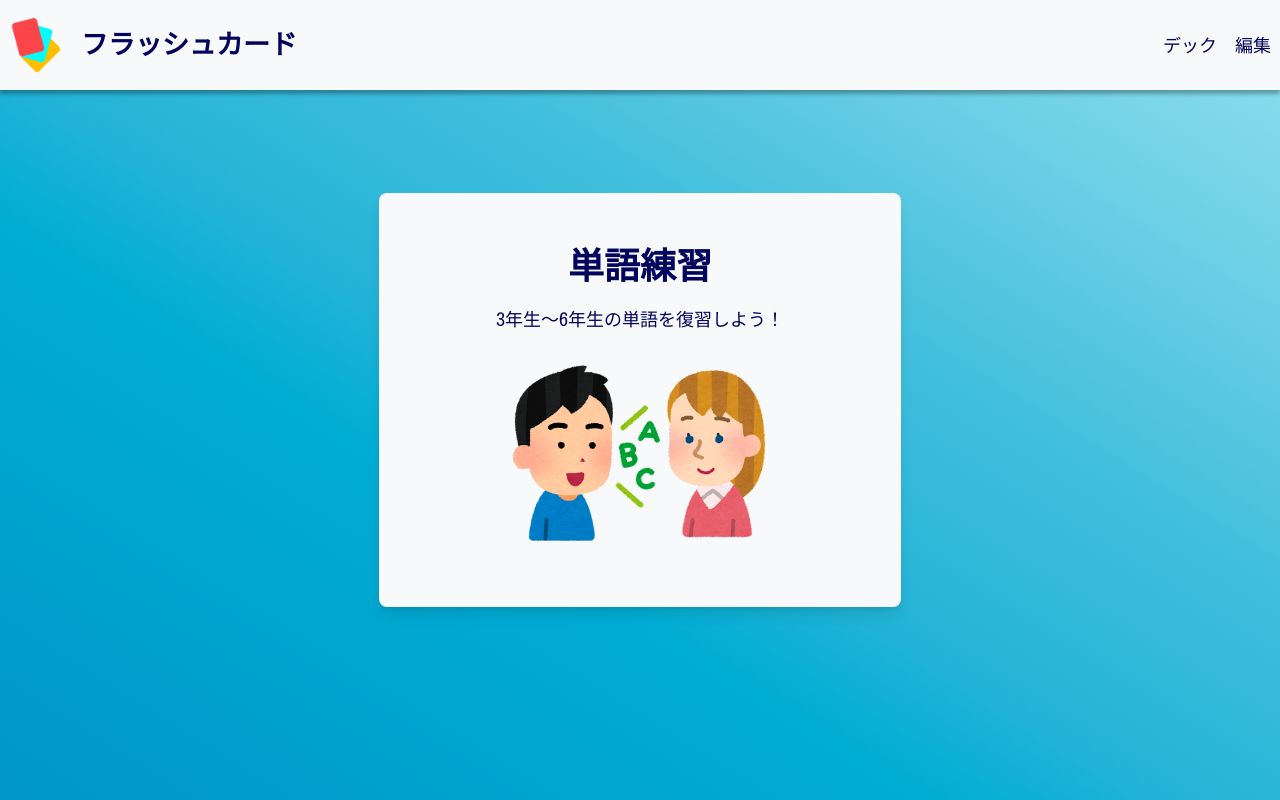
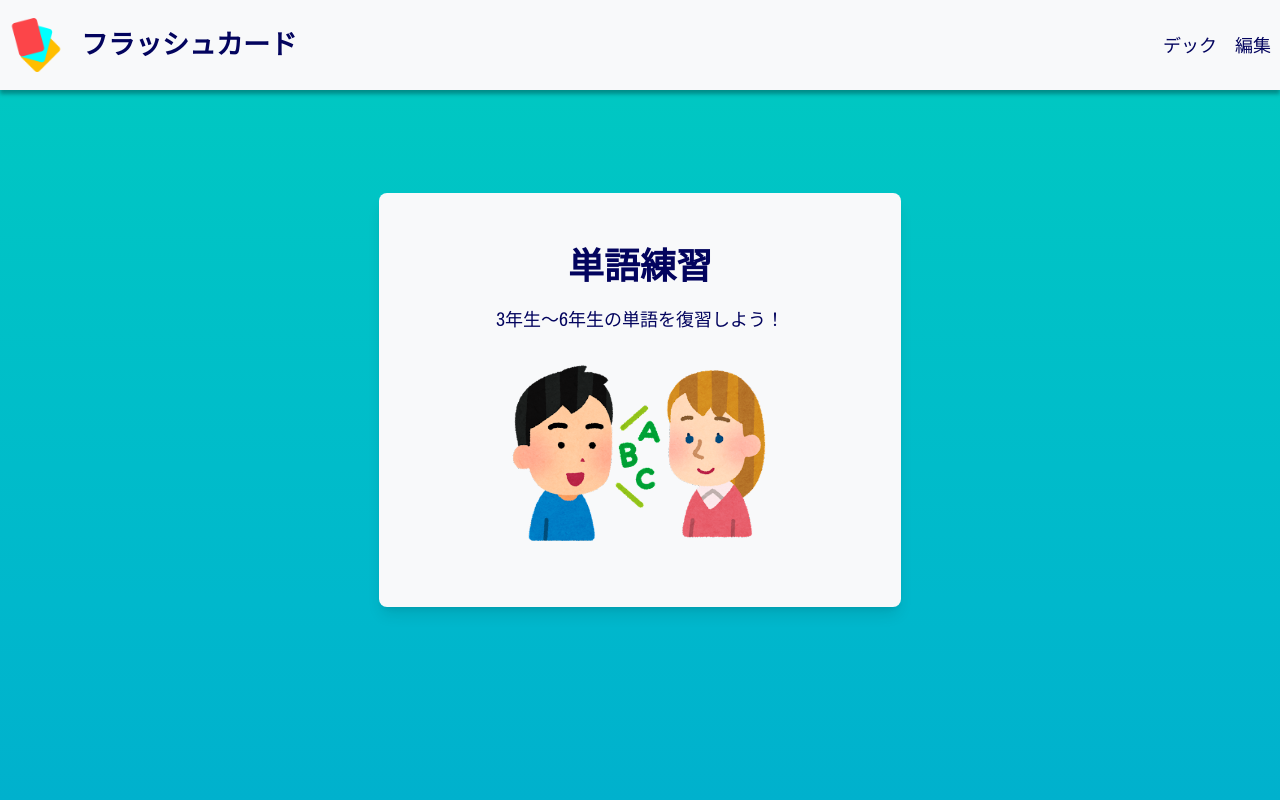
Before and after one commit to kebin20/english-flashcards-app, a React (Vite) app: page / in a window 1280 px wide. Built offline with nearby package versions, Linux system fonts and the light colour scheme; a web font is replaced by a local one.

Commit message:
style: changed bg colour

```diff
--- a/src/components/WelcomeScreen.tsx
+++ b/src/components/WelcomeScreen.tsx
@@ -27,7 +27,7 @@ max-width: 60%;
 `;
 
 const WelcomeTitle = styled.h1`
-text-align: center;s
+text-align: center;
 `;
 
 function WelcomeScreen() {
--- a/src/index.css
+++ b/src/index.css
@@ -15,20 +15,14 @@
   /* colors */
   --clr-dark: #03045e;
   --clr-white: #f8f9fa;
+  --clr-yellow: #f9f871;
   --clr-blue: linear-gradient(
-    to right top,
-    #0096c7,
-    #009ccb,
-    #00a2ce,
-    #00a7d1,
-    #00add4,
-    #21b3d7,
-    #33b9da,
-    #41bfdd,
-    #59c7e1,
-    #6dd0e6,
-    #7fd8ea,
-    #90e0ef
+    to top,
+    #00b1cd,
+    #00b8cc,
+    #00bec9,
+    #00c4c5,
+    #00cac0
   );
 
   /* font-sizes */
```
Also changed, not shown: src/UI/Button.tsx (+32 -0 lines).
